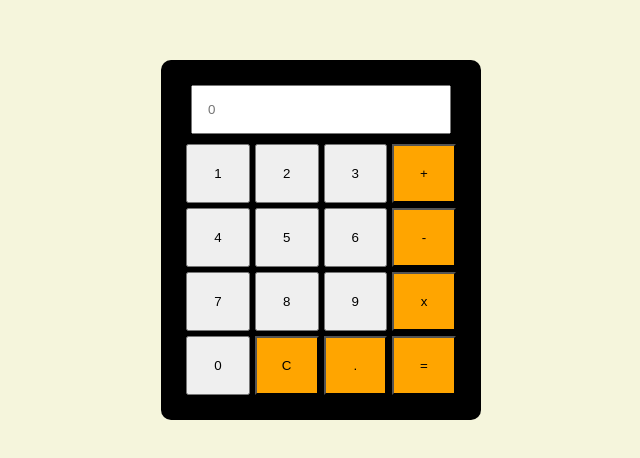
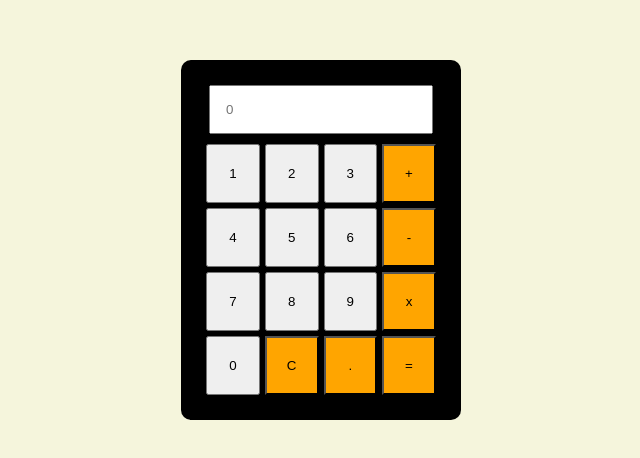
Before and after one commit to punsel/MyMiniProjects, a website: page calculator/index.html in a window 1280 px wide. Shown: the part 160-618 px from the top of the page, without its empty margins (319-959 px from the left). Drawn offline with Linux system fonts and the light colour scheme.

Commit message:
Refactor calculator layout and

```diff
--- a/calculator/index.html
+++ b/calculator/index.html
@@ -29,11 +29,11 @@ gap: 10px;
         gap: 5px;
         }
         .button button{
-            padding: 20px 25px;
+            padding: 20px;
         }
         .answer input{
             padding: 15px;
-            width: 260px;
+            width: 224px;
         }
         .o{
             background-color: orange;
@@ -48,34 +48,45 @@ gap: 10px;
 
     <div class="container">
         <div class="answer">
-             <input type="number" id="answers" placeholder="0">
+             <input type="text" id="answers" placeholder="0">
             </div>
 
         <div class="button">
-<button class="b" id="one">1</button>
-<button class="b" id="one">2</button>
-<button class="b" id="one">3</button>
-<button class="o" id="one">+</button>
-<button class="b" id="one">4</button>
-<button class="b" id="one">5</button>
-<button class="b" id="one">6</button>
-<button class="o" id="one">-</button>
-<button class="b" id="one">7</button>
-<button class="b" id="one">8</button>
-<button class="b" id="one">9</button>
-<button class="o" id="one">x</button>
-<button class="b" id="one">0</button>
-<button class="o" id="one">C</button>
-<button class="o" id="one">.</button>
-<button class="o" id="one">=</button>
-
-
-
-
-
+<button class="b" onclick="appendval('1')">1</button>
+<button class="b" onclick="appendval('2')">2</button>
+<button class="b" onclick="appendval('3')">3</button>
+<button class="o" >+</button>
+<button class="b" onclick="appendval('4')">4</button>
+<button class="b" onclick="appendval('5')">5</button>
+<button class="b" onclick="appendval('6')">6</button>
+<button class="o" >-</button>
+<button class="b" onclick="appendval('7')">7</button>
+<button class="b" onclick="appendval('8')">8</button>
+<button class="b" onclick="appendval('9')">9</button>
+<button class="o" >x</button>
+<button class="b" onclick="appendval('0')">0</button>
+<button class="o" onclick="clearAnswer()">C</button>
+<button class="o" >.</button>
+<button class="o" >=</button>
 
 
         </div>
     </div>
 </body>
+<script>
+
+let answer = document.getElementById("answers");
+    function appendval(val){
+        if (answer.value === "0") {
+    answer.value = val; // replace the 0
+  } else {
+    answer.value += val; // append normally
+  }
+    }
+    function clearAnswer(){
+        answer.value="0";
+    }
+
+
+</script>
 </html>
```
Also changed, not shown: backgroundchanger/index.html (+3 -17 lines), todolist/index.html (+8 -9 lines).
